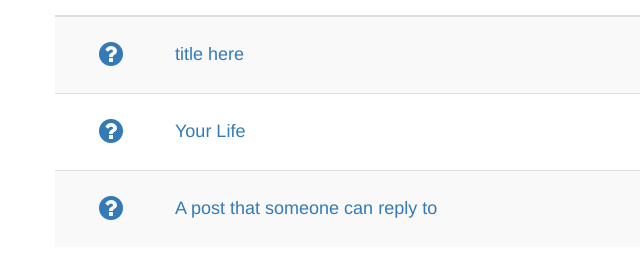
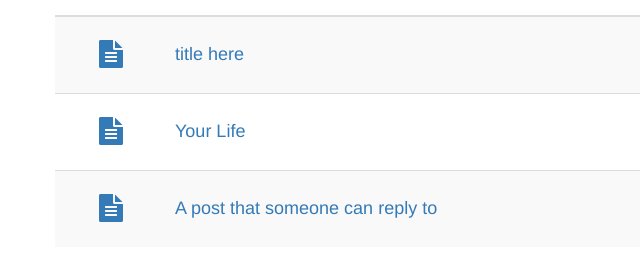
Before and after one commit to beauxq/community-forum, a website: page Source/public/index.html in a window 1280 px wide. Shown: the part 343-615 px from the top of the page, 0-640 px from the left. Drawn offline with Linux system fonts and the light colour scheme.

Commit message:
Update index.html

```diff
--- a/Source/public/index.html
+++ b/Source/public/index.html
@@ -126,7 +126,7 @@
                 </thead>
                 <tbody>
                     <tr ng-repeat="post in visiblePosts track by $index">
-                        <td class="text-center"><i class="fa fa-question-circle fa-2x text-primary"></i></td>
+                        <td class="text-center"><i class="fa fa-file-text fa-2x text-primary"></i></td>
                         <!-- TODO: change icon for resolved -->
                         <td>
                             <h4><a href="#" ng-click="postClick($index)">{{post.title}}</a><br><small>{{post.summary}}</small></h4>
```
